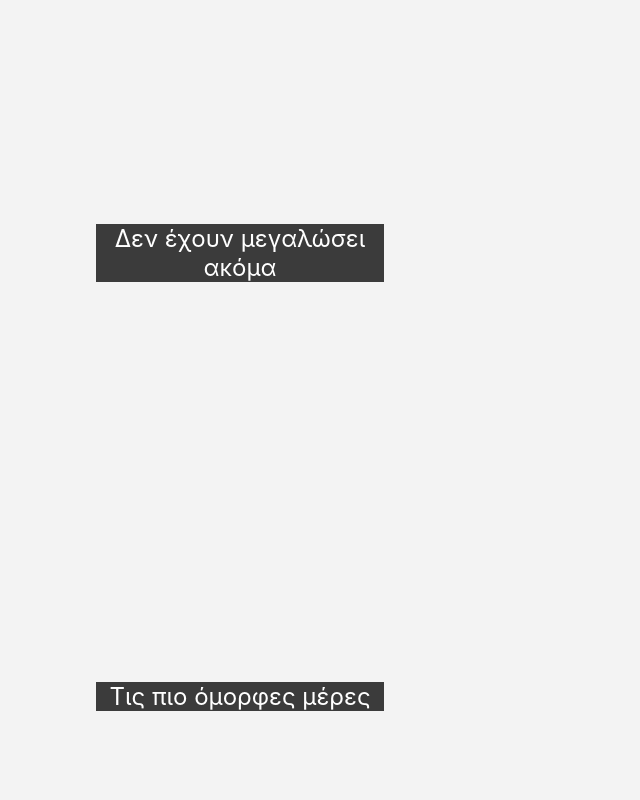
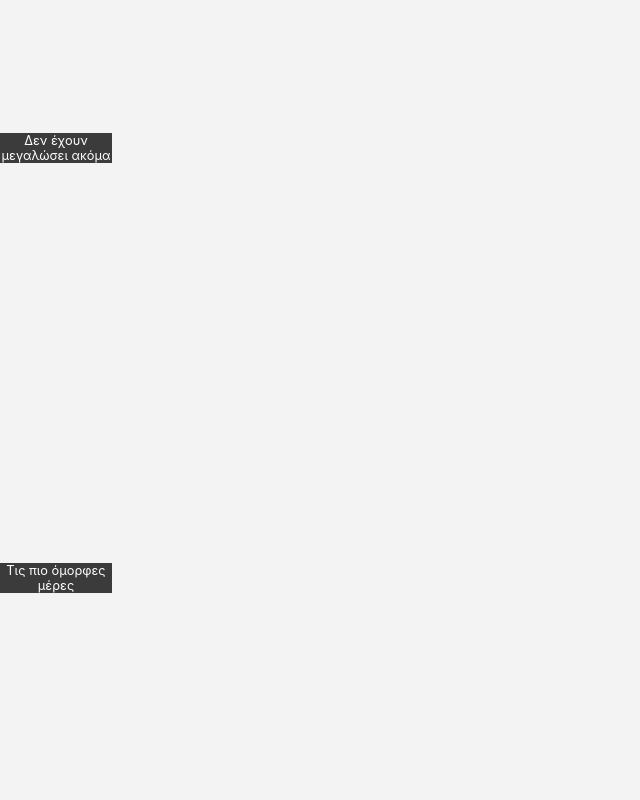
Before and after one commit to SimonianMossi/Eva, a plain HTML site: page index.html in a window 1280 px wide. Shown: the part 1620-2420 px from the top of the page, without its empty margins (0-640 px from the left). Drawn offline with nearby package versions, Linux system fonts and the light colour scheme; a script that the page names is missing.

Commit message:
Update index.html

```diff
--- a/index.html
+++ b/index.html
@@ -14,7 +14,7 @@
         display: -ms-flexbox;
         display: flex;
         background-color: #f3f3f3;
-        padding: 5rem;
+        padding: 0rem;
       }
 
       #scrolly > * {
@@ -25,8 +25,8 @@
 
       article {
         position: relative;
-        padding: 0 1rem;
-        max-width: 20rem;
+        padding: 0 0rem;
+        max-width: 7rem;
       }
 
       .sticky-thing {
@@ -48,8 +48,8 @@
       }
 
       .sticky-thing p {
-        padding: 1rem;
-        font-size: 8rem;
+        padding: 0.1rem;
+        font-size: 2rem;
         font-weight: 900;
         color: #fff;
 
@@ -74,7 +74,7 @@
       .step p {
         text-align: center;
         padding: 0rem;
-        font-size: 1.5rem;
+        font-size: 0.8rem;
       }
     </style>
   </head>
@@ -102,7 +102,7 @@
           <div class="step" data-step=" " data-image="url('images/296176750_6062469927112974_3159473145055194731_n.jpg')">
             <p>Δεν έχουν μεγαλώσει ακόμα</p>
           </div>
-          <div class="step" data-step="5" data-image="url('images/295534527_751343336098126_7312425958382812441_n.jpg')">
+          <div class="step" data-step=" " data-image="url('images/295534527_751343336098126_7312425958382812441_n.jpg')">
             <p>Τις πιο όμορφες μέρες</p>
           </div>
           <div class="step" data-step=" " data-image="url('images/295374324_451714606571510_1375045421728275160_n.jpg')">
```
